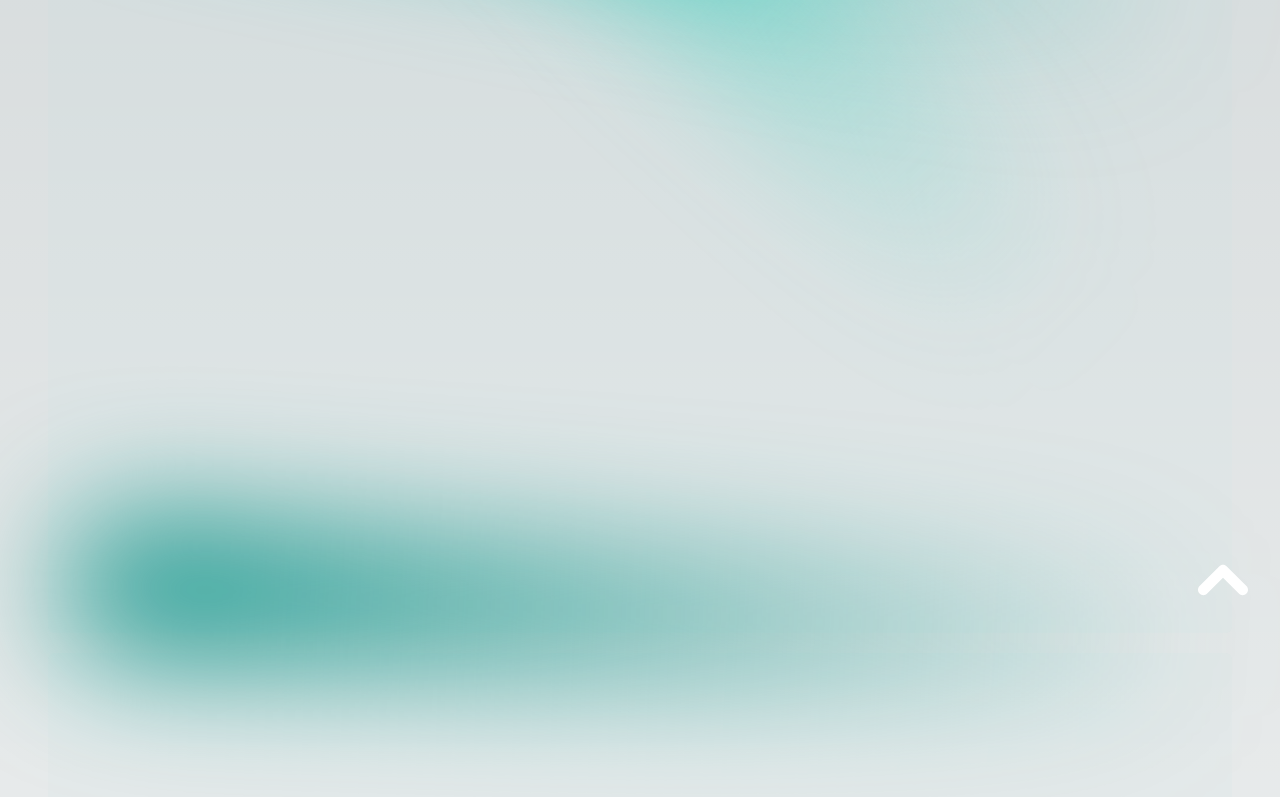
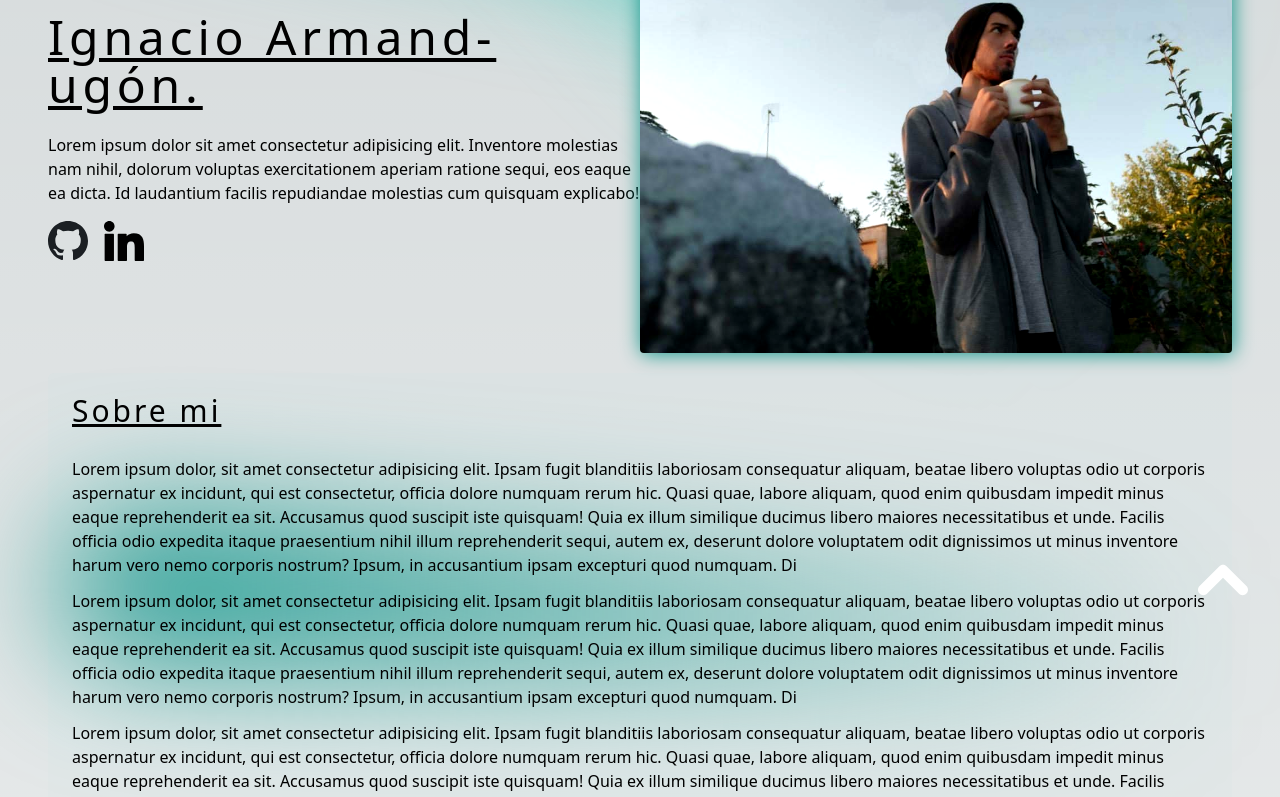
Before and after one commit to IgnacioArmandUgon/personal-page, a Next.js app: page / in a window 1280 px wide. Shown: the part 179-976 px from the top of the page. Built offline with nearby package versions, Linux system fonts and the light colour scheme.

Commit message:
Maquetación header y foto

```diff
--- a/src/app/page.tsx
+++ b/src/app/page.tsx
@@ -1,15 +1,19 @@
-import Navbar from '@/components/Navbar';
-import Section from '@/components/Section';
-import Title from '@/components/Title';
-import Image from 'next/image';
-import { Metadata } from 'next/types';
-import profil from '../img/perfil.jpg';
-import arrowUp from '../img/arrowUp.svg';
+import Navbar from "@/components/Navbar"
+import Section from "@/components/Section"
+import Title from "@/components/Title"
+import Image from "next/image"
+
+import {Metadata} from "next/types"
+import profil from "../img/perfil.jpg"
+import foto from "../img/foto.jpg"
+import arrowUp from "../img/arrowUp.svg"
+import MediaIcons from "@/components/MediaIcons"
+import Subtitle from "@/components/Subtitle"
 
 export const metadata: Metadata = {
-  title: 'Personal Page',
-  description: 'Pagina personal de Ignacio Armand-ugón',
-};
+  title: "Personal Page",
+  description: "Pagina personal de Ignacio Armand-ugón",
+}
 export default function Home() {
   return (
     <main
@@ -29,7 +33,55 @@ export default function Home() {
         </a>
       </button>
       <Navbar />
+
+      <section className='flex  items-center mt-5 '>
+        <div className='flex flex-col gap-4'>
+          <Title />
+          <p className='text-md'>
+            Lorem ipsum dolor sit amet consectetur adipisicing elit. Inventore molestias nam nihil, dolorum
+            voluptas exercitationem aperiam ratione sequi, eos eaque ea dicta. Id laudantium facilis
+            repudiandae molestias cum quisquam explicabo!
+          </p>
+          <MediaIcons />
+        </div>
+        <Image
+          src={foto}
+          alt='Una foto de mí que no pudo cargar'
+          className='sm:w-full md:w-2/4 rounded contrast-[1.17] drop-shadow-[1px_1px_10px_#0d9488] hover:drop-shadow-[1px_1px_15px_#0f766e] hover:contrast-100 transition-all -z-0'
+        />
+      </section>
       <Section id='aboutMe'>
+        <Subtitle text='Sobre mi' />
+        <p>
+          Lorem ipsum dolor, sit amet consectetur adipisicing elit. Ipsam fugit blanditiis laboriosam
+          consequatur aliquam, beatae libero voluptas odio ut corporis aspernatur ex incidunt, qui est
+          consectetur, officia dolore numquam rerum hic. Quasi quae, labore aliquam, quod enim quibusdam
+          impedit minus eaque reprehenderit ea sit. Accusamus quod suscipit iste quisquam! Quia ex illum
+          similique ducimus libero maiores necessitatibus et unde. Facilis officia odio expedita itaque
+          praesentium nihil illum reprehenderit sequi, autem ex, deserunt dolore voluptatem odit dignissimos
+          ut minus inventore harum vero nemo corporis nostrum? Ipsum, in accusantium ipsam excepturi quod
+          numquam. Di
+        </p>
+        <p>
+          Lorem ipsum dolor, sit amet consectetur adipisicing elit. Ipsam fugit blanditiis laboriosam
+          consequatur aliquam, beatae libero voluptas odio ut corporis aspernatur ex incidunt, qui est
+          consectetur, officia dolore numquam rerum hic. Quasi quae, labore aliquam, quod enim quibusdam
+          impedit minus eaque reprehenderit ea sit. Accusamus quod suscipit iste quisquam! Quia ex illum
+          similique ducimus libero maiores necessitatibus et unde. Facilis officia odio expedita itaque
+          praesentium nihil illum reprehenderit sequi, autem ex, deserunt dolore voluptatem odit dignissimos
+          ut minus inventore harum vero nemo corporis nostrum? Ipsum, in accusantium ipsam excepturi quod
+          numquam. Di
+        </p>
+        <p>
+          Lorem ipsum dolor, sit amet consectetur adipisicing elit. Ipsam fugit blanditiis laboriosam
+          consequatur aliquam, beatae libero voluptas odio ut corporis aspernatur ex incidunt, qui est
+          consectetur, officia dolore numquam rerum hic. Quasi quae, labore aliquam, quod enim quibusdam
+          impedit minus eaque reprehenderit ea sit. Accusamus quod suscipit iste quisquam! Quia ex illum
+          similique ducimus libero maiores necessitatibus et unde. Facilis officia odio expedita itaque
+          praesentium nihil illum reprehenderit sequi, autem ex, deserunt dolore voluptatem odit dignissimos
+          ut minus inventore harum vero nemo corporis nostrum? Ipsum, in accusantium ipsam excepturi quod
+          numquam. Di
+        </p>
         {/* <Title /> */}
         {/* <Image
           src={profil}
@@ -52,5 +104,5 @@ export default function Home() {
       <Section id='contact'></Section>
       <Section id='projects'></Section>
     </main>
-  );
+  )
 }
--- /dev/null
+++ b/src/components/MediaIcons.tsx
@@ -0,0 +1,26 @@
+import React from "react"
+import Image from "next/image"
+import linkedin from "../img/linkedin-logo.svg"
+import github from "../img/github-logo.svg"
+const MediaIcons = () => {
+  return (
+    <ul className='flex gap-4'>
+      <li>
+        <a
+          href='https://github.com/IgnacioArmandUgon?tab=repositories'
+          target='_blank'
+          rel='noopener noreferrer'
+        >
+          <Image src={github} alt='Github logo' width={40} />
+        </a>
+      </li>
+      <li>
+        <a href='https://www.linkedin.com/in/lgnacio-armand-ugón/' target='_blank' rel='noopener noreferrer'>
+          <Image src={linkedin} alt='Linkedin logo' width={40} />
+        </a>
+      </li>
+    </ul>
+  )
+}
+
+export default MediaIcons
--- a/src/components/Section.tsx
+++ b/src/components/Section.tsx
@@ -1,17 +1,18 @@
-import React from 'react';
+import React from "react"
 interface sectionProps {
-  children?: string | JSX.Element | JSX.Element[];
-  id: string;
+  children?: string | JSX.Element | JSX.Element[]
+  id?: string
+  bg?: boolean
 }
-const Section = ({ children, id }: sectionProps) => {
+const Section = ({children, id, bg = true}: sectionProps) => {
   return (
     <section
-      className='flex mt-5 w-full h-[90vh] bg-teal-400/[.02]  rounded-md p-2'
+      className={`flex flex-col mt-5 w-full h-[90vh] gap-3 py-3 px-6 ${bg && "bg-teal-400/[.02] rounded-md"}`}
       id={id}
     >
       {children}
     </section>
-  );
-};
+  )
+}
 
-export default Section;
+export default Section
--- /dev/null
+++ b/src/components/Subtitle.tsx
@@ -0,0 +1,34 @@
+import React from "react"
+import {Roboto, Oswald, Urbanist} from "next/font/google"
+
+const oswald = Oswald({
+  weight: ["700"],
+  style: ["normal"],
+  subsets: ["latin"],
+})
+const roboto = Roboto({
+  weight: ["900"],
+  style: ["normal"],
+  subsets: ["latin"],
+})
+const urbanist = Urbanist({
+  weight: ["500"],
+  style: ["normal"],
+  subsets: ["latin"],
+})
+interface SubtitleProps {
+  text: string
+}
+const Subtitle = ({text}: SubtitleProps) => {
+  return (
+    <>
+      <h2
+        className={urbanist.className + "w-full text-left underline text-3xl mt-2 mb-4  z-10 tracking-widest"}
+      >
+        {text}
+      </h2>
+    </>
+  )
+}
+
+export default Subtitle
--- a/src/components/Title.tsx
+++ b/src/components/Title.tsx
@@ -1,43 +1,36 @@
-import React from 'react';
-import { Roboto, Oswald, Urbanist } from 'next/font/google';
+import React from "react"
+import {Roboto, Oswald, Urbanist} from "next/font/google"
 
 const oswald = Oswald({
-  weight: ['700'],
-  style: ['normal'],
-  subsets: ['latin'],
-});
+  weight: ["700"],
+  style: ["normal"],
+  subsets: ["latin"],
+})
 const roboto = Roboto({
-  weight: ['900'],
-  style: ['normal'],
-  subsets: ['latin'],
-});
+  weight: ["900"],
+  style: ["normal"],
+  subsets: ["latin"],
+})
 const urbanist = Urbanist({
-  weight: ['500'],
-  style: ['normal'],
-  subsets: ['latin'],
-});
+  weight: ["500"],
+  style: ["normal"],
+  subsets: ["latin"],
+})
 
 const Title = () => {
   return (
-    <h2 className={'tracking-wide [text-shadow:_2px_2px_20px_rgba(20_184_166)]'}>
-      𝙸𝚐𝚗𝚊𝚌𝚒𝚘 𝙰𝚛𝚖𝚊𝚗𝚍-𝚞𝚐ó𝚗
-    </h2>
-  );
+    <>
+      {/* <h2 className={oswald.className + "tracking-wide [text-shadow:_2px_2px_20px_rgba(20_184_166)]"}>
+        Ignacio Armand-ugón
+      </h2> */}
+      {/* <h2 className={roboto.className + "w-full  text-center text-5xl m-4 z-10 tracking-widest"}>
+        Ignacio Armand-ugón
+      </h2> */}
+      <h2 className={urbanist.className + "w-full text-left text-5xl my-2 underline z-10 tracking-widest"}>
+        Ignacio Armand-ugón.
+      </h2>
+    </>
+  )
+}
 
-  {
-    /* <h2
-        className={
-          oswald.className + 'w-full  text-center text-5xl m-4 z-10 tracking-widest'
-        }
-      >
-        Ignacio Armand-ugón
-      </h2> */
-  }
-  {
-    /* <h2 className={urbanist.className + "w-full text-center text-5xl m-4 z-10 tracking-widest"}>
-        Ignacio Armand-ugón
-      </h2> */
-  }
-};
-
-export default Title;
+export default Title
```
Also changed, not shown: src/img/github-logo.svg (added), src/img/linkedin-logo.svg (added).
